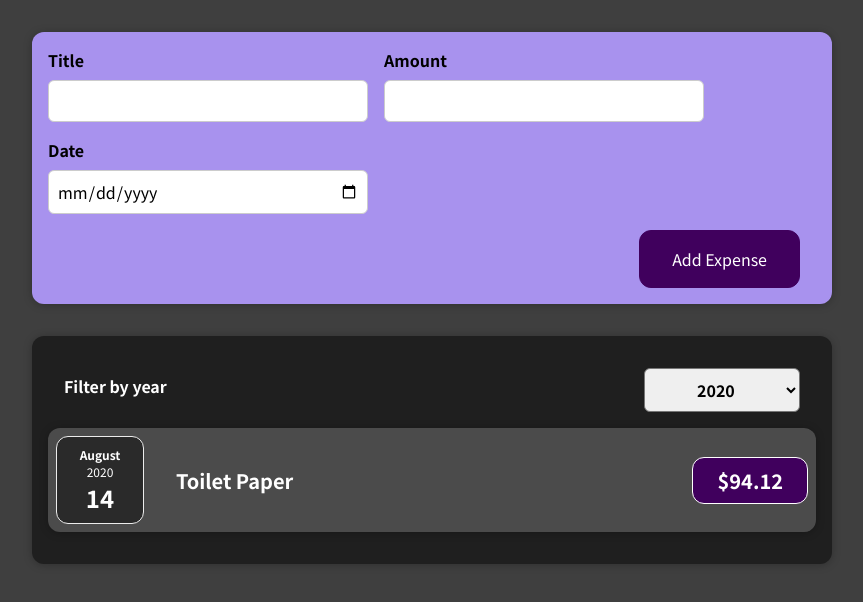
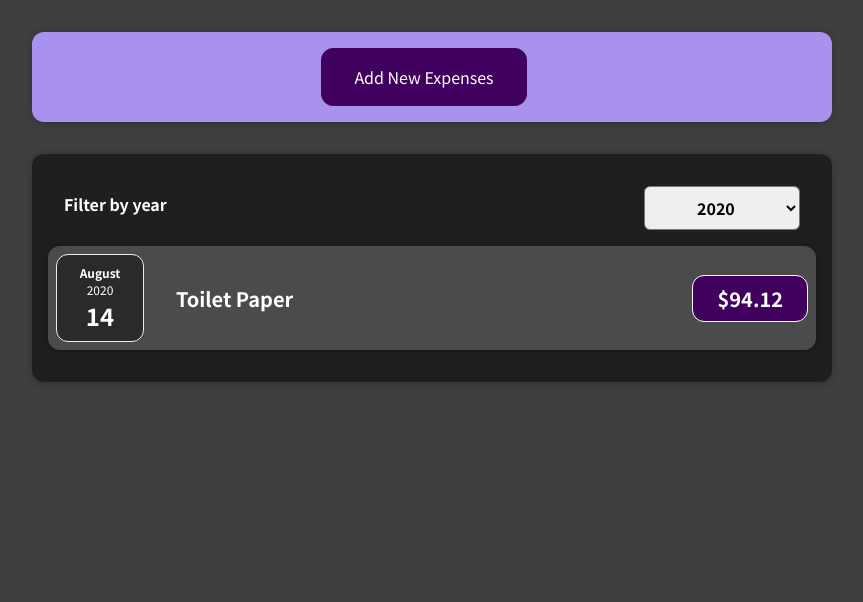
Before and after one commit to kimbeomjin95/react-complete-guide, a React (Create React App) app: page / in a window 1280 px wide. Shown: the top 602 px of the page, without its empty margins (208-1071 px from the left). Built offline with nearby package versions, Linux system fonts and the light colour scheme.

Commit message:
73. 연습하기 : 조건부 내용 (문제)

```diff
--- a/src/components/NewExpense/ExpenseForm.js
+++ b/src/components/NewExpense/ExpenseForm.js
@@ -1,50 +1,26 @@
 import React, { useState } from 'react';
 import './ExpenseForm.css';
 
-const ExpenseForm = ({ onSaveExpenseData }) => {
+const ExpenseForm = ({ onSaveExpenseData, onNoRenderForm }) => {
   const [enteredTitle, setEnteredTitle] = useState('');
   const [enteredAmount, setEnteredAmount] = useState('');
   const [enteredDate, setEnteredDate] = useState('');
-  // const [userInput, setUserInput] = useState({
-  //   enteredTitle: '',
-  //   enteredAmount: '',
-  //   enteredDate: '',
-  // });
 
   const titleChangeHandler = (event) => {
     setEnteredTitle(event.target.value);
-    // setUserInput({
-    //   ...userInput,
-    //   enteredTitle: event.target.value,
-    // });
-
-    // 그리고 기존 상태에 의존적인 부분에 관해서 여기 접근방식을 사용(함수형 업데이트)ㄴ
-    // setUserInput((prevState) => {
-    //   return {
-    //     ...prevState,
-    //     enteredTitle: event.target.value,
-    //   };
-    // });
   };
 
   const amountChangeHandler = (event) => {
     setEnteredAmount(event.target.value);
-    // setUserInput({
-    //   ...userInput,
-    //   enteredAmount: event.target.value,
-    // });
   };
 
   const dateChangeHandler = (event) => {
     setEnteredDate(event.target.value);
-    // setUserInput({
-    //   ...userInput,
-    //   enteredDate: event.target.value,
-    // });
   };
 
-  // console.log(enteredTitle, enteredAmount, enteredDate);
-  // console.log(userInput);
+  const onCancelHandler = () => {
+    onNoRenderForm(false);
+  };
 
   const submitHandler = (event) => {
     event.preventDefault();
@@ -94,6 +70,7 @@ const ExpenseForm = ({ onSaveExpenseData }) => {
         </div>
       </div>
       <div className="new-expense__actions">
+        <button onClick={onCancelHandler}>Cancel</button>
         <button type="submit">Add Expense</button>
       </div>
     </form>
--- a/src/components/NewExpense/NewExpense.js
+++ b/src/components/NewExpense/NewExpense.js
@@ -1,4 +1,4 @@
-import React from 'react'; // JSX가 큰 틀에서 이 리액트 라이브러리를 사용함
+import React, { useState } from 'react'; // JSX가 큰 틀에서 이 리액트 라이브러리를 사용함
 import './NewExpense.css';
 import ExpenseForm from './ExpenseForm';
 
@@ -11,9 +11,27 @@ const NewExpense = ({ onAddExpense }) => {
     onAddExpense(expenseData);
   };
 
+  const [formState, setFormState] = useState(false);
+
+  const AddNewExpensesHandler = () => {
+    setFormState(!formState);
+  };
+
+  const NoRenderFormHandler = (data) => {
+    setFormState(data);
+  };
+
   return (
     <div className="new-expense">
-      <ExpenseForm onSaveExpenseData={saveExpenseDataHandler} />
+      {formState && (
+        <ExpenseForm
+          onSaveExpenseData={saveExpenseDataHandler}
+          onNoRenderForm={NoRenderFormHandler}
+        />
+      )}
+      {!formState && (
+        <button onClick={AddNewExpensesHandler}>Add New Expenses</button>
+      )}
     </div>
   );
 };
```
